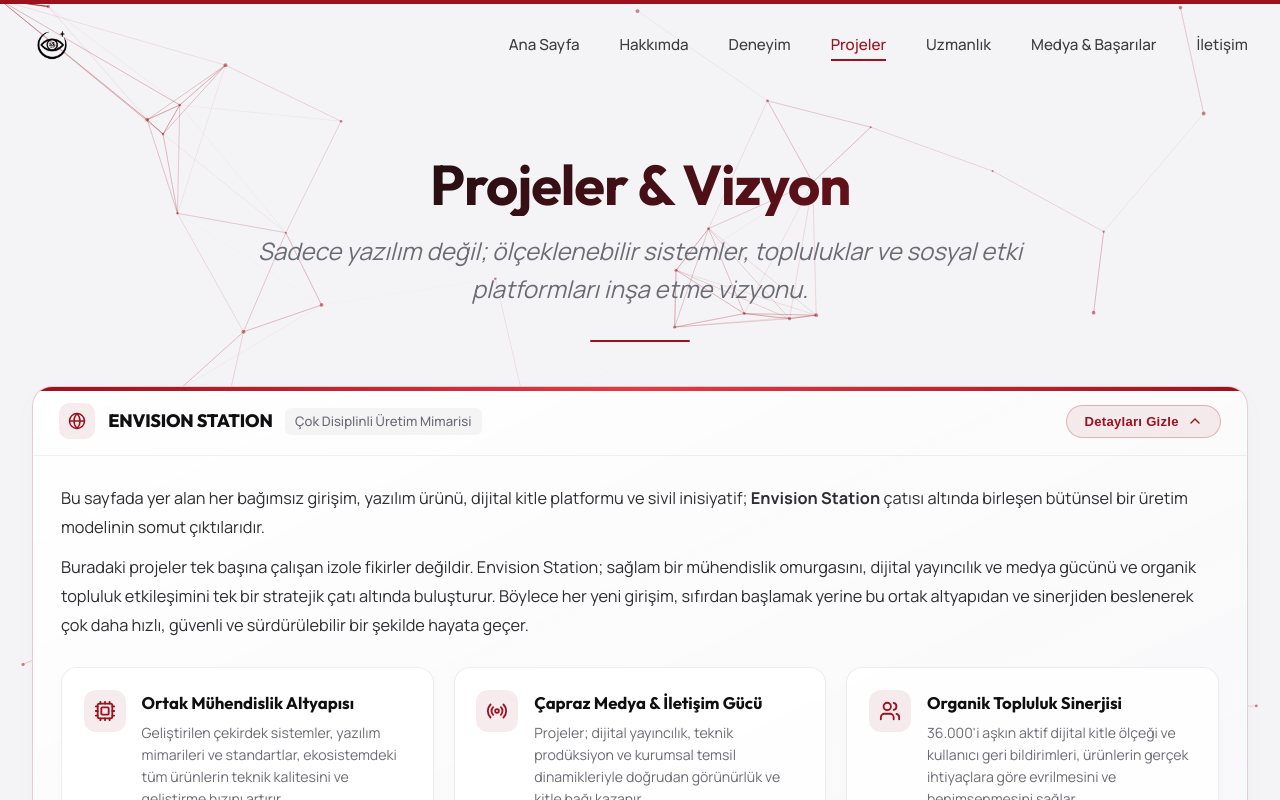
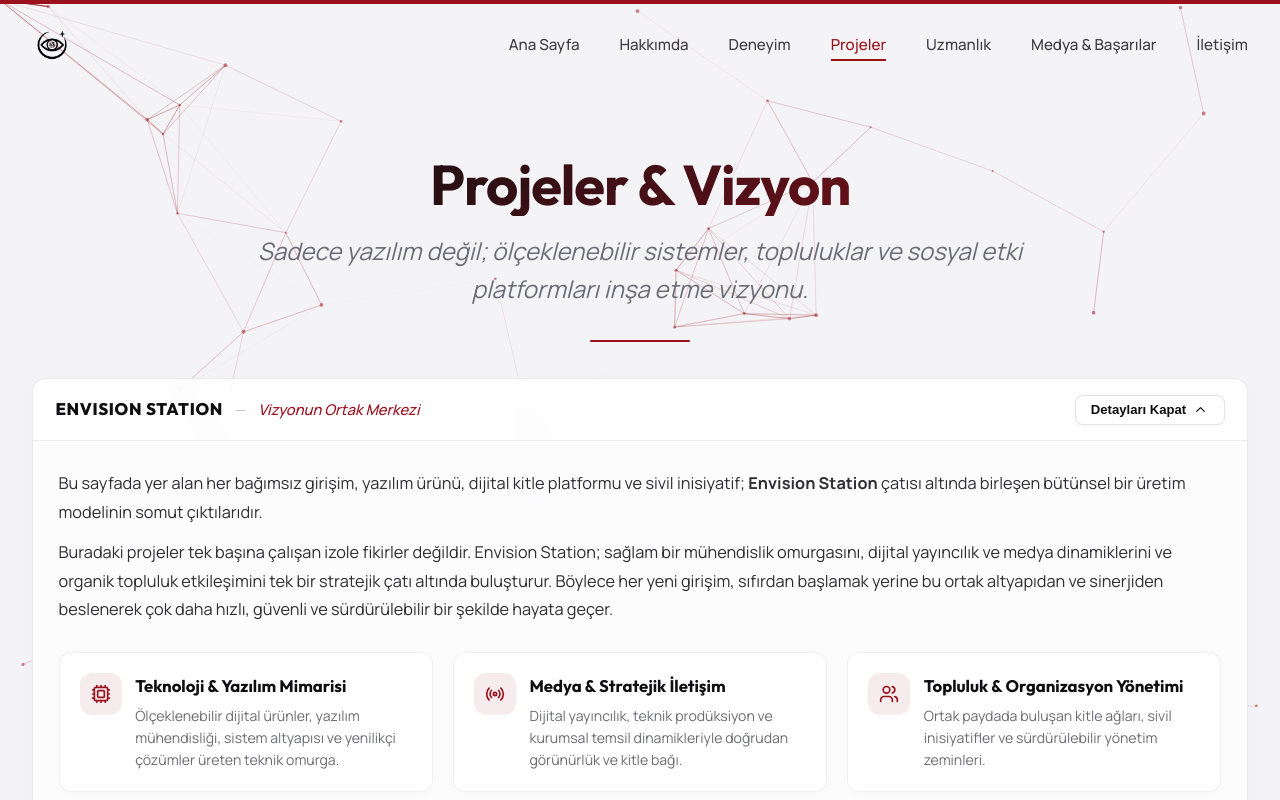
Before and after one commit to ersinsandal/ErsinSandal-Portfolio, a React (Vite) app: page /projeler in a window 1280 px wide. Both pictures are taken after a click on the button 640 px from the left and 421 px from the top of the page. Shown: the top 800 px of the page. Built offline with nearby package versions, Linux system fonts and the light colour scheme.

Commit message:
Refactor Envision Station bar to executive typography-first design without icons or pill tags

```diff
--- a/src/pages/Pages.css
+++ b/src/pages/Pages.css
@@ -875,65 +875,40 @@ textarea.form-control {
 
 /* Envision Accordion Banner (Projects.jsx) */
 .envision-accordion-banner {
-  border-radius: 20px;
-  margin-top: -1.25rem;
+  border-radius: 14px;
+  margin-top: -1.75rem;
   margin-bottom: 2.75rem;
   position: relative;
   overflow: hidden;
-  border: 1px solid rgba(155, 17, 30, 0.2);
-  box-shadow: 0 8px 24px -8px rgba(155, 17, 30, 0.08), 0 0 0 1px rgba(255, 255, 255, 0.8) inset;
-  background: linear-gradient(155deg, rgba(255, 255, 255, 0.94) 0%, rgba(248, 248, 250, 0.98) 100%);
+  border: 1px solid rgba(0, 0, 0, 0.08);
+  box-shadow: 0 4px 16px rgba(0, 0, 0, 0.02);
+  background: rgba(255, 255, 255, 0.85);
+  backdrop-filter: blur(12px);
+  -webkit-backdrop-filter: blur(12px);
   scroll-margin-top: 100px;
-  transition: all 0.3s cubic-bezier(0.16, 1, 0.3, 1);
+  transition: all 0.25s ease;
 }
 
 .envision-accordion-banner:hover {
-  border-color: rgba(155, 17, 30, 0.35);
-}
-
-.envision-accordion-banner::before {
-  content: '';
-  position: absolute;
-  top: 0;
-  left: 0;
-  right: 0;
-  height: 3.5px;
-  background: linear-gradient(90deg, #9B111E 0%, #E63946 50%, #9B111E 100%);
+  border-color: rgba(155, 17, 30, 0.28);
+  box-shadow: 0 6px 20px rgba(155, 17, 30, 0.04);
 }
 
 .envision-accordion-bar {
   display: flex;
   align-items: center;
   justify-content: space-between;
-  padding: 1rem 1.6rem;
+  padding: 0.95rem 1.4rem;
   cursor: pointer;
   user-select: none;
   transition: background 0.2s ease;
 }
 
 .envision-accordion-bar:hover {
-  background: rgba(155, 17, 30, 0.025);
+  background: rgba(0, 0, 0, 0.015);
 }
 
 .accordion-left {
-  display: flex;
-  align-items: center;
-  gap: 0.85rem;
-}
-
-.accordion-brand-icon {
-  width: 36px;
-  height: 36px;
-  border-radius: 10px;
-  background: rgba(155, 17, 30, 0.08);
-  color: var(--color-primary);
-  display: flex;
-  align-items: center;
-  justify-content: center;
-  flex-shrink: 0;
-}
-
-.accordion-titles {
   display: flex;
   align-items: center;
   gap: 0.75rem;
@@ -942,19 +917,23 @@ textarea.form-control {
 
 .accordion-main-title {
   font-family: var(--font-display);
-  font-size: 1.12rem;
+  font-size: 1.05rem;
   font-weight: 800;
   color: var(--color-text-main);
-  letter-spacing: -0.01em;
+  letter-spacing: 0.04em;
 }
 
-.accordion-tag {
-  font-size: 0.82rem;
-  color: var(--color-text-muted);
+.accordion-sep {
+  color: rgba(0, 0, 0, 0.25);
+  font-size: 0.9rem;
+}
+
+.accordion-subtitle {
+  font-family: var(--font-serif);
+  font-style: italic;
+  font-size: 0.92rem;
+  color: var(--color-primary);
   font-weight: 500;
-  padding: 0.2rem 0.65rem;
-  border-radius: 6px;
-  background: rgba(0, 0, 0, 0.04);
 }
 
 .accordion-right {
@@ -965,39 +944,41 @@ textarea.form-control {
 .accordion-toggle-btn {
   display: inline-flex;
   align-items: center;
-  gap: 0.5rem;
-  padding: 0.45rem 1.1rem;
-  border-radius: 100px;
-  background: rgba(155, 17, 30, 0.08);
-  border: 1px solid rgba(155, 17, 30, 0.25);
-  color: var(--color-primary);
+  gap: 0.45rem;
+  padding: 0.42rem 0.95rem;
+  border-radius: 8px;
+  background: #FFFFFF;
+  border: 1px solid rgba(0, 0, 0, 0.1);
+  color: var(--color-text-main);
   font-size: 0.82rem;
-  font-weight: 700;
-  letter-spacing: 0.02em;
+  font-weight: 600;
   cursor: pointer;
-  transition: all 0.25s ease;
+  transition: all 0.2s ease;
+  box-shadow: 0 1px 3px rgba(0, 0, 0, 0.03);
 }
 
 .accordion-toggle-btn:hover {
-  background: var(--color-primary);
+  background: #18181C;
   color: #FFFFFF;
-  border-color: var(--color-primary);
-  box-shadow: 0 4px 14px rgba(155, 17, 30, 0.3);
+  border-color: #18181C;
+  box-shadow: 0 4px 12px rgba(0, 0, 0, 0.12);
 }
 
 .accordion-arrow {
   display: flex;
   align-items: center;
   justify-content: center;
+  transition: transform 0.2s ease;
 }
 
 .envision-accordion-body {
   overflow: hidden;
   border-top: 1px solid rgba(0, 0, 0, 0.06);
+  background: rgba(250, 250, 252, 0.6);
 }
 
 .envision-projects-content {
-  padding: 1.75rem 1.75rem 2rem;
+  padding: 1.75rem 1.6rem 2rem;
   position: relative;
   z-index: 1;
 }
@@ -1022,26 +1003,26 @@ textarea.form-control {
 .envision-pillar-card {
   display: flex;
   align-items: flex-start;
-  gap: 1rem;
-  padding: 1.35rem;
-  border-radius: 16px;
-  background: rgba(255, 255, 255, 0.9);
-  border: 1px solid rgba(0, 0, 0, 0.07);
-  box-shadow: 0 4px 15px rgba(0, 0, 0, 0.02);
-  transition: all 0.3s cubic-bezier(0.16, 1, 0.3, 1);
+  gap: 0.85rem;
+  padding: 1.25rem;
+  border-radius: 12px;
+  background: #FFFFFF;
+  border: 1px solid rgba(0, 0, 0, 0.06);
+  box-shadow: 0 2px 8px rgba(0, 0, 0, 0.02);
+  transition: all 0.25s ease;
 }
 
 .envision-pillar-card:hover {
-  transform: translateY(-3px);
-  border-color: rgba(155, 17, 30, 0.3);
-  box-shadow: 0 10px 24px rgba(155, 17, 30, 0.08);
+  transform: translateY(-2px);
+  border-color: rgba(155, 17, 30, 0.25);
+  box-shadow: 0 6px 16px rgba(155, 17, 30, 0.05);
 }
 
 .envision-pillar-card .pillar-icon {
-  width: 38px;
-  height: 38px;
-  border-radius: 10px;
-  background: rgba(155, 17, 30, 0.08);
+  width: 34px;
+  height: 34px;
+  border-radius: 8px;
+  background: rgba(155, 17, 30, 0.06);
   color: var(--color-primary);
   display: flex;
   align-items: center;
--- a/src/pages/Projects.jsx
+++ b/src/pages/Projects.jsx
@@ -1,7 +1,7 @@
 import { useState, useEffect } from 'react';
 import { motion, AnimatePresence } from 'framer-motion';
 import { Link, useLocation } from 'react-router-dom';
-import { Cpu, Radio, Users, Globe, ChevronDown, ChevronUp } from 'lucide-react';
+import { Cpu, Radio, Users, ChevronDown, ChevronUp } from 'lucide-react';
 import PageHeader from '../components/PageHeader';
 import { projectsData } from '../data/projectsData';
 import './Pages.css';
@@ -39,11 +39,9 @@ const Projects = () => {
           onKeyDown={(e) => { if (e.key === 'Enter' || e.key === ' ') { e.preventDefault(); toggleAccordion(); } }}
         >
           <div className="accordion-left">
-            <span className="accordion-brand-icon"><Globe size={18} /></span>
-            <div className="accordion-titles">
-              <span className="accordion-main-title">ENVISION STATION</span>
-              <span className="accordion-tag">Çok Disiplinli Üretim Mimarisi</span>
-            </div>
+            <span className="accordion-main-title">ENVISION STATION</span>
+            <span className="accordion-sep" aria-hidden="true">—</span>
+            <span className="accordion-subtitle">Vizyonun Ortak Merkezi</span>
           </div>
 
           <div className="accordion-right">
@@ -53,9 +51,9 @@ const Projects = () => {
               onClick={(e) => { e.stopPropagation(); toggleAccordion(); }}
               aria-expanded={isOpen}
             >
-              <span>{isOpen ? 'Detayları Gizle' : 'Mimari Detayları İncele'}</span>
+              <span>{isOpen ? 'Detayları Kapat' : 'Ekosistem Detayları'}</span>
               <span className="accordion-arrow">
-                {isOpen ? <ChevronUp size={16} /> : <ChevronDown size={16} />}
+                {isOpen ? <ChevronUp size={15} /> : <ChevronDown size={15} />}
               </span>
             </button>
           </div>
@@ -78,7 +76,7 @@ const Projects = () => {
                   </p>
                   <p>
                     Buradaki projeler tek başına çalışan izole fikirler değildir. Envision Station; sağlam bir mühendislik omurgasını,
-                    dijital yayıncılık ve medya gücünü ve organik topluluk etkileşimini tek bir stratejik çatı altında buluşturur.
+                    dijital yayıncılık ve medya dinamiklerini ve organik topluluk etkileşimini tek bir stratejik çatı altında buluşturur.
                     Böylece her yeni girişim, sıfırdan başlamak yerine bu ortak altyapıdan ve sinerjiden beslenerek çok daha hızlı,
                     güvenli ve sürdürülebilir bir şekilde hayata geçer.
                   </p>
@@ -86,26 +84,26 @@ const Projects = () => {
 
                 <div className="envision-projects-pillars">
                   <div className="envision-pillar-card">
-                    <div className="pillar-icon"><Cpu size={22} /></div>
+                    <div className="pillar-icon"><Cpu size={20} /></div>
                     <div className="pillar-info">
-                      <h4>Ortak Mühendislik Altyapısı</h4>
-                      <p>Geliştirilen çekirdek sistemler, yazılım mimarileri ve standartlar, ekosistemdeki tüm ürünlerin teknik kalitesini ve geliştirme hızını artırır.</p>
+                      <h4>Teknoloji & Yazılım Mimarisi</h4>
+                      <p>Ölçeklenebilir dijital ürünler, yazılım mühendisliği, sistem altyapısı ve yenilikçi çözümler üreten teknik omurga.</p>
                     </div>
                   </div>
 
                   <div className="envision-pillar-card">
-                    <div className="pillar-icon"><Radio size={22} /></div>
+                    <div className="pillar-icon"><Radio size={20} /></div>
                     <div className="pillar-info">
-                      <h4>Çapraz Medya & İletişim Gücü</h4>
-                      <p>Projeler; dijital yayıncılık, teknik prodüksiyon ve kurumsal temsil dinamikleriyle doğrudan görünürlük ve kitle bağı kazanır.</p>
+                      <h4>Medya & Stratejik İletişim</h4>
+                      <p>Dijital yayıncılık, teknik prodüksiyon ve kurumsal temsil dinamikleriyle doğrudan görünürlük ve kitle bağı.</p>
                     </div>
                   </div>
 
                   <div className="envision-pillar-card">
-                    <div className="pillar-icon"><Users size={22} /></div>
+                    <div className="pillar-icon"><Users size={20} /></div>
                     <div className="pillar-info">
-                      <h4>Organik Topluluk Sinerjisi</h4>
-                      <p>36.000'i aşkın aktif dijital kitle ölçeği ve kullanıcı geri bildirimleri, ürünlerin gerçek ihtiyaçlara göre evrilmesini ve benimsenmesini sağlar.</p>
+                      <h4>Topluluk & Organizasyon Yönetimi</h4>
+                      <p>Ortak paydada buluşan kitle ağları, sivil inisiyatifler ve sürdürülebilir yönetim zeminleri.</p>
                     </div>
                   </div>
                 </div>
```
